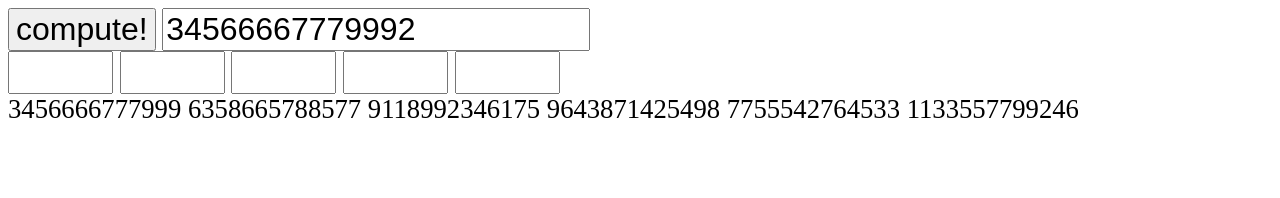
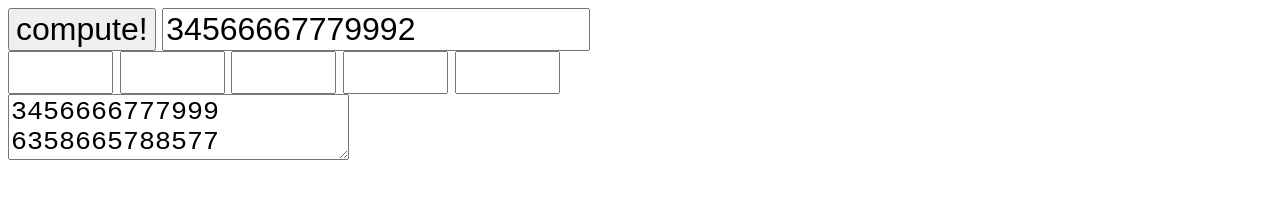
Before and after one commit to osamiyam/Problem9, a plain HTML site: page index.html in a window 1280 px wide. Drawn offline with nearby package versions, Linux system fonts and the light colour scheme.

Commit message:
change index.html

```diff
--- a/index.html
+++ b/index.html
@@ -59,14 +59,14 @@
     <input type="text" size="3" class="e5" readonly> <br>
     <div class="message">
     </div>
-    <area>
+    <textarea style="font-size: 20pt">
 3456666777999
 6358665788577
 9118992346175
 9643871425498
 7755542764533
 1133557799246
-    </area>
+    </textarea>
 
   </body>
 </html>
```
